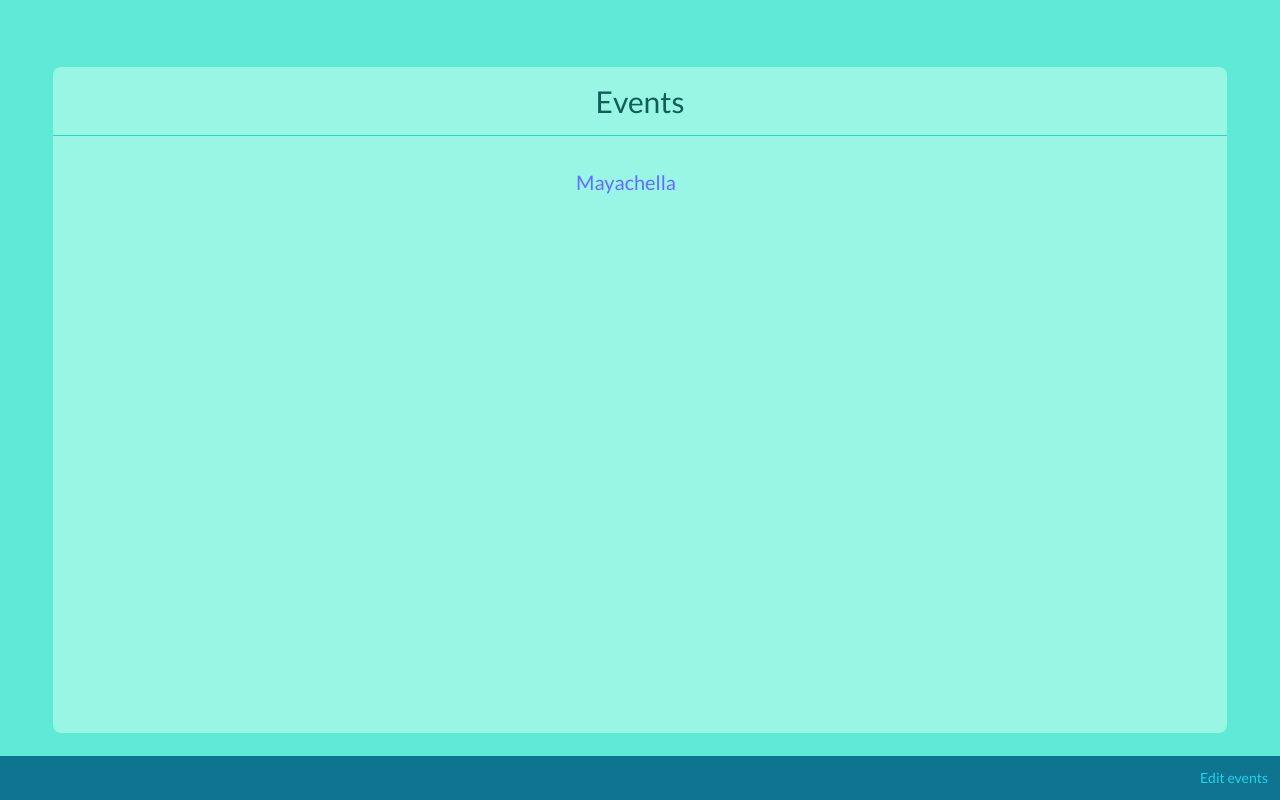
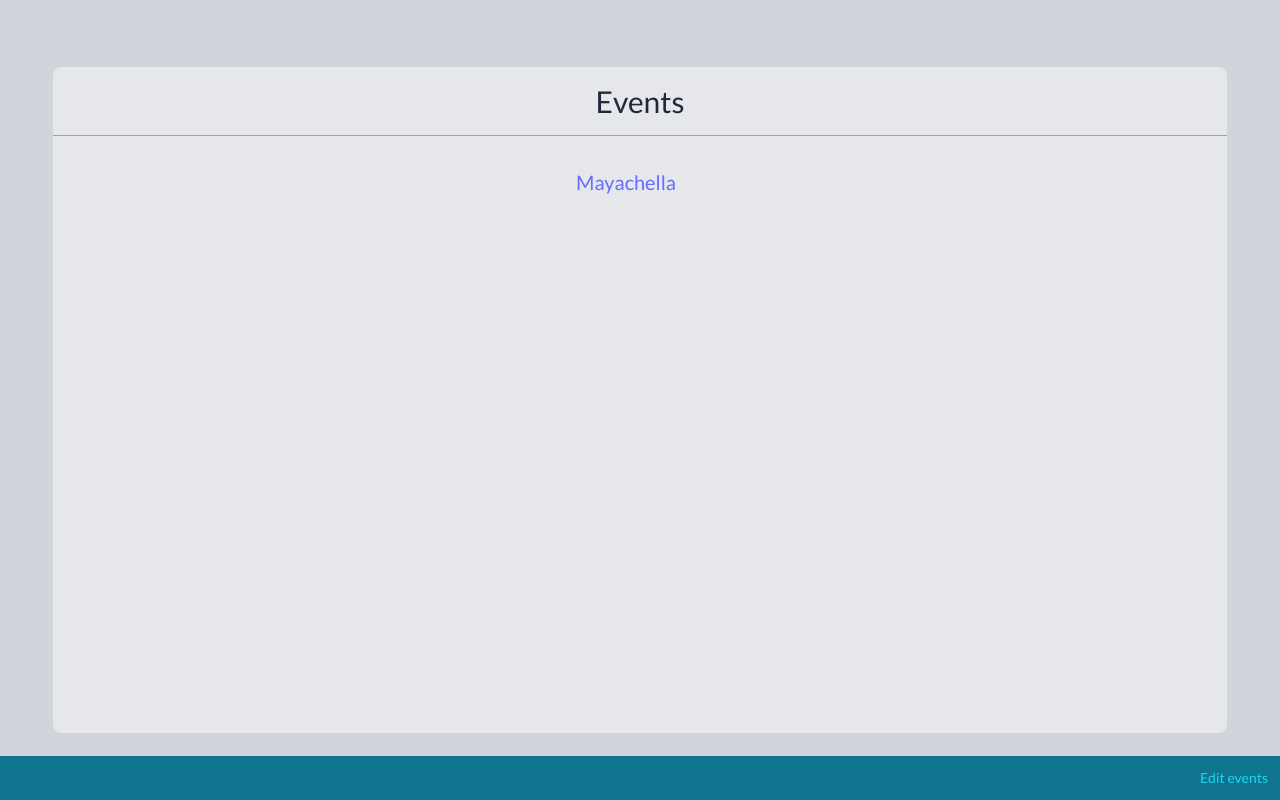
Before and after one commit to Malvolio/checkin-44, a React (Vite) app: page / in a window 1280 px wide. Built offline with nearby package versions, Linux system fonts and the light colour scheme; what react-papaparse would draw is missing.

Commit message:
substituted gray for teal

```diff
--- a/src/components/AddButton.tsx
+++ b/src/components/AddButton.tsx
@@ -8,7 +8,7 @@ const AddButton: FC<{ label: string; onClick: () => void }> = ({
   <div className="flex flex-row justify-start ml-2">
     <div
       onClick={onClick}
-      className="flex flex-row justify-center font-semibold border border-1 px-4 py-2 border-teal-600 rounded-lg hover:bg-teal-300 cursor-pointer"
+      className="flex flex-row justify-center font-semibold border border-1 px-4 py-2 border-gray-600 rounded-lg hover:bg-gray-300 cursor-pointer"
     >
       <div className="h-6 w-6 mr-3">
         <AddIcon />
--- a/src/components/CSVUploader.tsx
+++ b/src/components/CSVUploader.tsx
@@ -102,7 +102,7 @@ const CSVUploader: FC<{
         <>
           <div
             {...getRootProps()}
-            className="flex flex-col justify-center border-2 p-4 border-dashed border-teal-600 rounded-lg hover:bg-teal-300 hover:border-teal-400"
+            className="flex flex-col justify-center border-2 p-4 border-dashed border-gray-600 rounded-lg hover:bg-gray-300 hover:border-gray-400"
           >
             {acceptedFile ? (
               <>
--- a/src/components/EditAttendee.tsx
+++ b/src/components/EditAttendee.tsx
@@ -31,7 +31,7 @@ export const EditAttendee: FC<{
   return (
     <Modal showing={!!attendee} close={doClose}>
       <div>
-        <div className="flex flex-col lg:flex-row justify-between mb-5 pb-5 lg:mb-10 lg:pb-10 border-teal-800 border border-t-0 border-r-0 border-l-0 border-1">
+        <div className="flex flex-col lg:flex-row justify-between mb-5 pb-5 lg:mb-10 lg:pb-10 border-gray-800 border border-t-0 border-r-0 border-l-0 border-1">
           <div className="text-xl font-medium mb-2">
             {attendee?.firstName} {attendee?.lastName}
           </div>
@@ -41,7 +41,7 @@ export const EditAttendee: FC<{
         </div>
         <h2 className="text-sm font-bold">Notes</h2>
         <textarea
-          className="w-full px-4 py-2 my-2 text-sm border rounded-md focus:outline-none focus:ring-4 focus:ring-teal-800 bg-teal-100 border-teal-500"
+          className="w-full px-4 py-2 my-2 text-sm border rounded-md focus:outline-none focus:ring-4 focus:ring-gray-800 bg-gray-100 border-gray-500"
           rows={3}
           placeholder="Add note..."
           onChange={(e) => setNote(e.currentTarget.value)}
--- a/src/components/EditText.tsx
+++ b/src/components/EditText.tsx
@@ -51,7 +51,7 @@ const EditText: FC<{
           }}
           onBlur={doExit}
           className={classnames(
-            "px-2 border-2 border-red-500 focus:border-transparent rounded w-80 bg-teal-300",
+            "px-2 border-2 border-red-500 focus:border-transparent rounded w-80 bg-gray-300",
             className
           )}
           value={editValue}
--- a/src/components/Modal.tsx
+++ b/src/components/Modal.tsx
@@ -28,7 +28,7 @@ const Modal: FC<PropsWithChildren<{ showing: boolean; close: () => void }>> = ({
     onClick={close}
   >
     <div
-      className="bg-teal-100 text-teal-800 w-full lg:w-1/2 h-fit py-12 px-2  lg:px-12  rounded-lg shadow-lg border border-1 border-gray-200 relative"
+      className="bg-gray-100 text-gray-800 w-full lg:w-1/2 h-fit py-12 px-2  lg:px-12  rounded-lg shadow-lg border border-1 border-gray-200 relative"
       onClick={(e) => {
         e.stopPropagation();
       }}
--- a/src/components/Page.tsx
+++ b/src/components/Page.tsx
@@ -5,11 +5,11 @@ const Page: FC<
   PropsWithChildren<{ links: FooterLink[]; title: ReactNode }>
 > = ({ title, children, links }) => (
   <div
-    className="fixed inset-0 flex flex-col items-center justify-center bg-teal-300 text-teal-700"
+    className="fixed inset-0 flex flex-col items-center justify-center bg-gray-300 text-gray-700"
     style={{ fontFamily: '"Lato"' }}
   >
-    <div className="h-5/6 w-11/12 scroll-auto rounded-lg bg-teal-200">
-      <div className="w-full border-b flex flex-row justify-center text-teal-800 border-teal-400 p-4 text-3xl font-300">
+    <div className="h-5/6 w-11/12 scroll-auto rounded-lg bg-gray-200">
+      <div className="w-full border-b flex flex-row justify-center text-gray-800 border-gray-400 p-4 text-3xl font-300">
         {title}
       </div>
       {children}
--- a/src/pages/CheckinStation.tsx
+++ b/src/pages/CheckinStation.tsx
@@ -33,7 +33,7 @@ const CheckinStation: FC<{}> = () => {
   };
 
   return (
-    <div className="fixed inset-0 flex flex-col bg-teal-200">
+    <div className="fixed inset-0 flex flex-col bg-gray-200">
       <EditAttendee
         attendee={selectedAttendee}
         close={() => setSelectedAttendee(null)}
@@ -44,7 +44,7 @@ const CheckinStation: FC<{}> = () => {
         <input
           type="text"
           placeholder="Search attendees..."
-          className="w-full px-6 py-2 text-lg rounded-full focus:outline-none focus:ring-4 focus:ring-blue-500 bg-teal-800 text-teal-100"
+          className="w-full px-6 py-2 text-lg rounded-full focus:outline-none focus:ring-4 focus:ring-blue-500 bg-gray-800 text-gray-100"
           value={search}
           onChange={(e) => setSearch(e.target.value)}
         />
```
